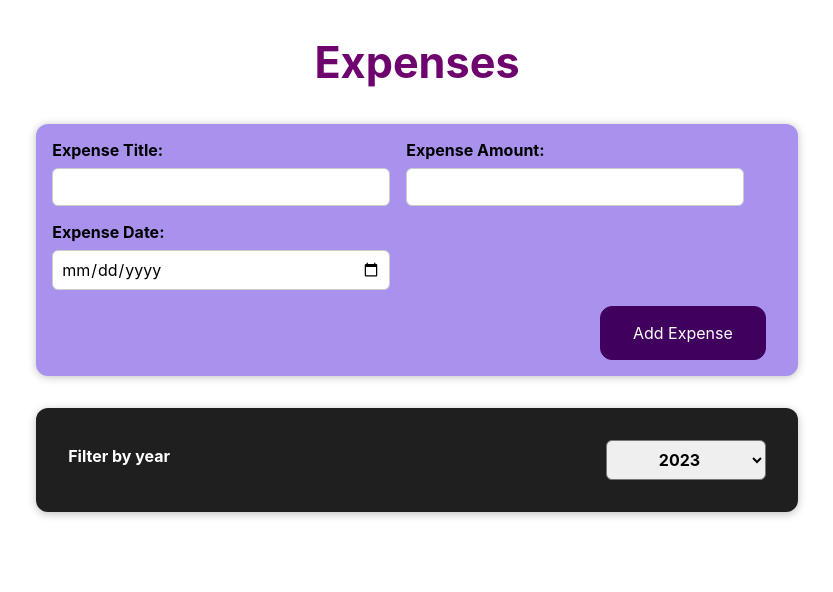
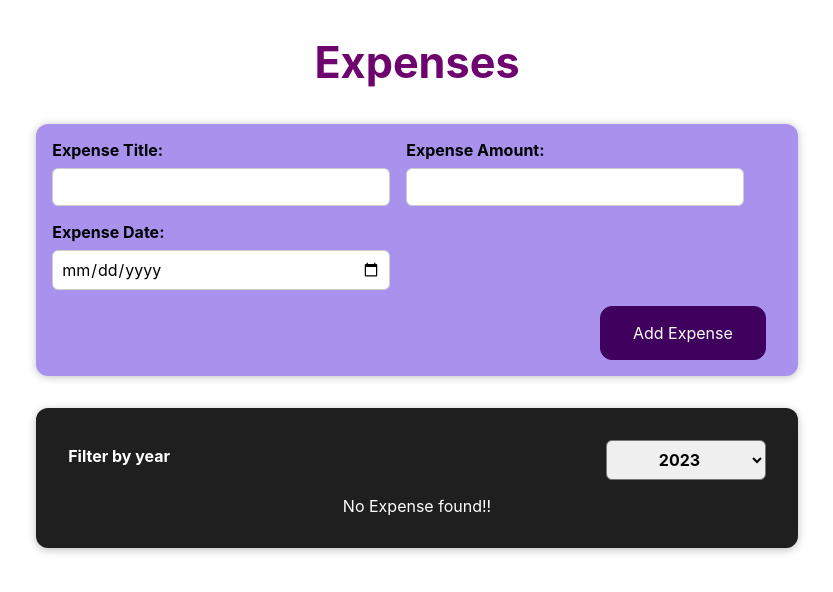
Before and after one commit to manupuranic/first-react-app, a React (Create React App) app: page / in a window 1280 px wide. Shown: the top 592 px of the page, without its empty margins (223-1056 px from the left). Built offline with nearby package versions, Linux system fonts and the light colour scheme.

Commit message:
Conditional Rendering

```diff
--- a/src/components/Expenses/Expenses.css
+++ b/src/components/Expenses/Expenses.css
@@ -5,3 +5,8 @@
   width: 50rem;
   max-width: 95%;
 }
+
+p {
+  color: white;
+  text-align: center;
+}
--- a/src/components/Expenses/Expenses.js
+++ b/src/components/Expenses/Expenses.js
@@ -15,22 +15,32 @@ const Expenses = (props) => {
   const changeFilterHandler = (year) => {
     setSelectedYear(year);
   };
+
+  let expenseContent = <p>No Expense found!!</p>;
+
+  if (filteredExpenses.length > 0) {
+    expenseContent = filteredExpenses.map((expense) => {
+      return (
+        <ExpenseItem
+          key={expense.id}
+          title={expense.title}
+          amount={expense.amount}
+          date={expense.date}
+        />
+      );
+    });
+  }
+
   return (
     <Card className="expenses">
       <ExpenseFilter
         selected={selectedYear}
         onChangeFilter={changeFilterHandler}
       />
-      {filteredExpenses.map((expense) => {
-        return (
-          <ExpenseItem
-            key={expense.id}
-            title={expense.title}
-            amount={expense.amount}
-            date={expense.date}
-          />
-        );
-      })}
+      {expenseContent}
+      {filteredExpenses.length === 1 && (
+        <p>Only Single Expense here. Please add more..</p>
+      )}
     </Card>
   );
 };
```
